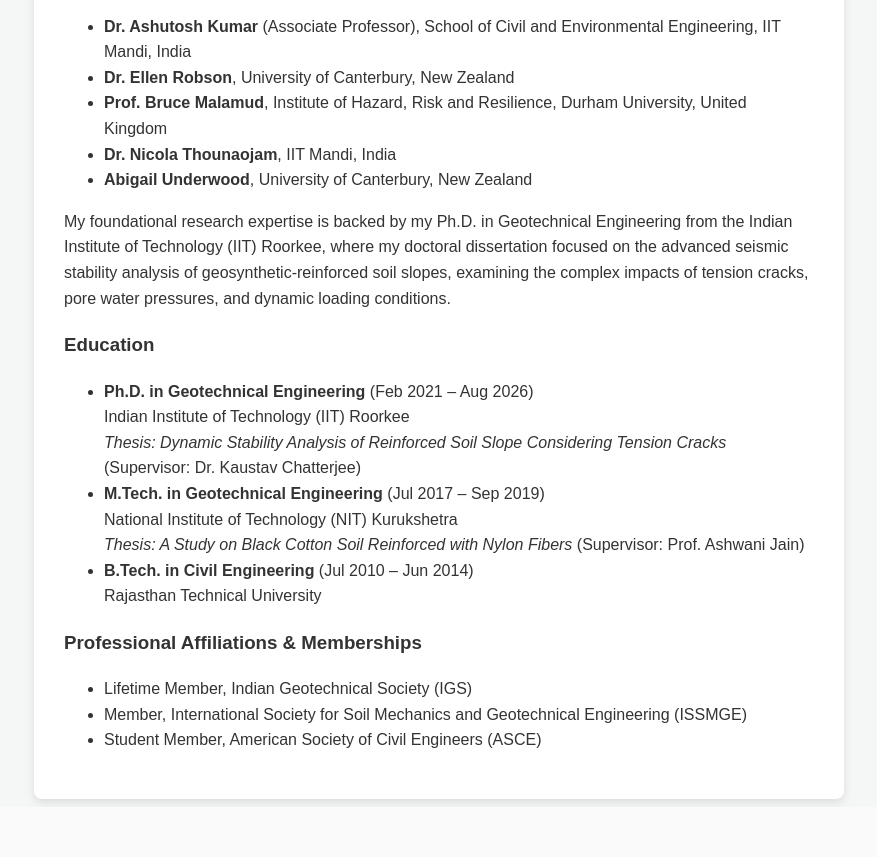
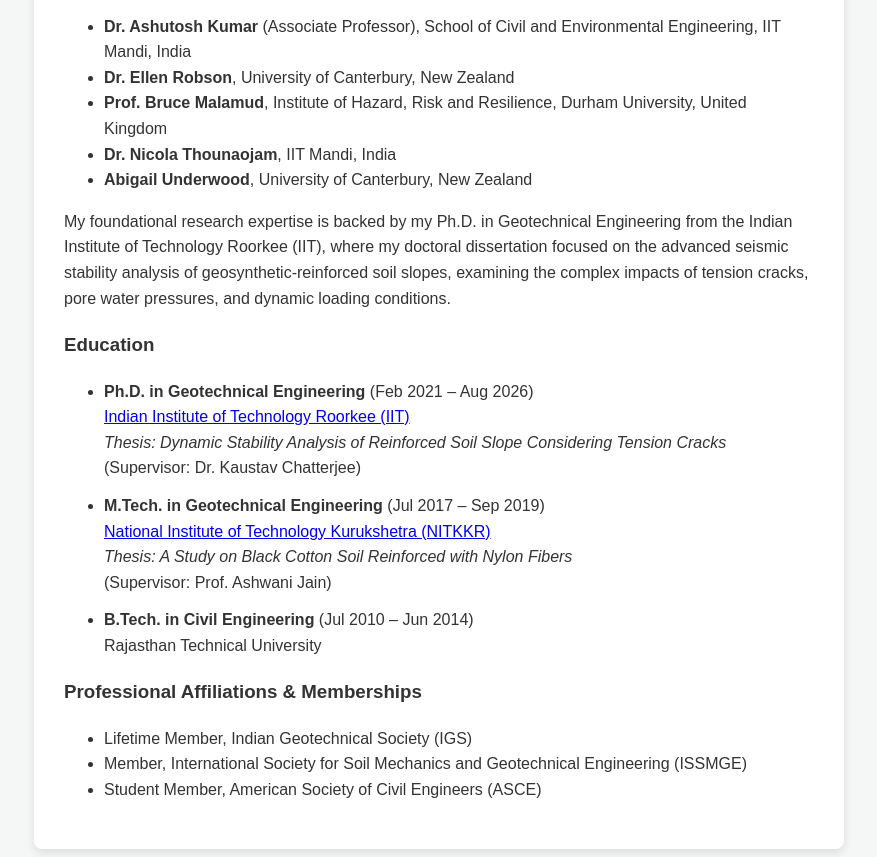
Before and after one commit to pkm7814/my-professional-website, a Flask app: page /about in a window 1280 px wide. Shown: the part 512-1369 px from the top of the page, without its empty margins (201-1078 px from the left). Before the commit the page ends 1317 px from the top, so only its background shows below. Run offline with Flask 3, Linux system fonts and the light colour scheme.

Commit message:
Update university names with official website links and format MTech supervisor on new line

```diff
--- a/templates/about.html
+++ b/templates/about.html
@@ -54,13 +54,26 @@
                 <li><strong>Abigail Underwood</strong>, University of Canterbury, New Zealand</li>
             </ul>
 
-            <p>My foundational research expertise is backed by my Ph.D. in Geotechnical Engineering from the Indian Institute of Technology (IIT) Roorkee, where my doctoral dissertation focused on the advanced seismic stability analysis of geosynthetic-reinforced soil slopes, examining the complex impacts of tension cracks, pore water pressures, and dynamic loading conditions.</p>
+            <p>My foundational research expertise is backed by my Ph.D. in Geotechnical Engineering from the Indian Institute of Technology Roorkee (IIT), where my doctoral dissertation focused on the advanced seismic stability analysis of geosynthetic-reinforced soil slopes, examining the complex impacts of tension cracks, pore water pressures, and dynamic loading conditions.</p>
 
             <h3>Education</h3>
             <ul>
-                <li><strong>Ph.D. in Geotechnical Engineering</strong> (Feb 2021 – Aug 2026)<br>Indian Institute of Technology (IIT) Roorkee<br><em>Thesis: Dynamic Stability Analysis of Reinforced Soil Slope Considering Tension Cracks</em> (Supervisor: Dr. Kaustav Chatterjee)</li>
-                <li><strong>M.Tech. in Geotechnical Engineering</strong> (Jul 2017 – Sep 2019)<br>National Institute of Technology (NIT) Kurukshetra<br><em>Thesis: A Study on Black Cotton Soil Reinforced with Nylon Fibers</em> (Supervisor: Prof. Ashwani Jain)</li>
-                <li><strong>B.Tech. in Civil Engineering</strong> (Jul 2010 – Jun 2014)<br>Rajasthan Technical University</li>
+                <li style="margin-bottom: 12px;">
+                    <strong>Ph.D. in Geotechnical Engineering</strong> (Feb 2021 – Aug 2026)<br>
+                    <a href="https://www.iitr.ac.in/" target="_blank">Indian Institute of Technology Roorkee (IIT)</a><br>
+                    <em>Thesis: Dynamic Stability Analysis of Reinforced Soil Slope Considering Tension Cracks</em><br>
+                    (Supervisor: Dr. Kaustav Chatterjee)
+                </li>
+                <li style="margin-bottom: 12px;">
+                    <strong>M.Tech. in Geotechnical Engineering</strong> (Jul 2017 – Sep 2019)<br>
+                    <a href="https://nitkkr.ac.in/" target="_blank">National Institute of Technology Kurukshetra (NITKKR)</a><br>
+                    <em>Thesis: A Study on Black Cotton Soil Reinforced with Nylon Fibers</em><br>
+                    (Supervisor: Prof. Ashwani Jain)
+                </li>
+                <li style="margin-bottom: 12px;">
+                    <strong>B.Tech. in Civil Engineering</strong> (Jul 2010 – Jun 2014)<br>
+                    Rajasthan Technical University
+                </li>
             </ul>
 
             <h3>Professional Affiliations & Memberships</h3>
```
